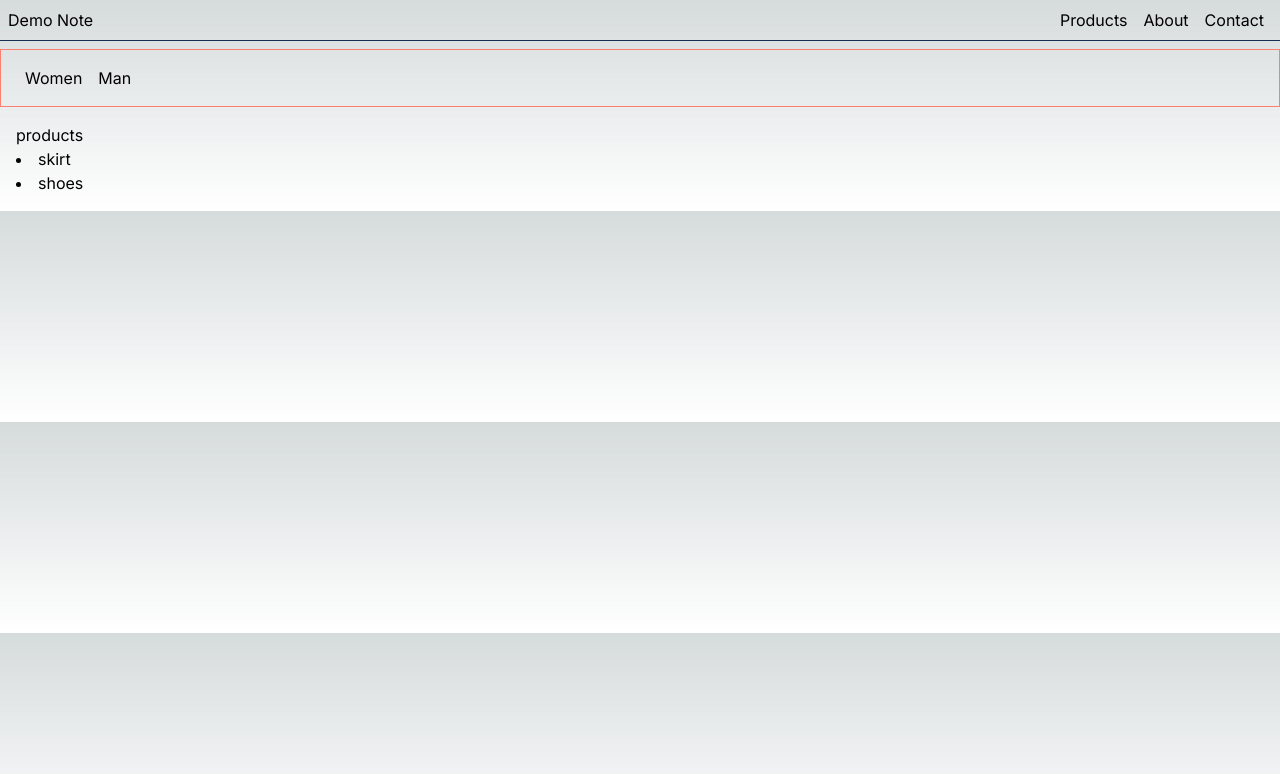
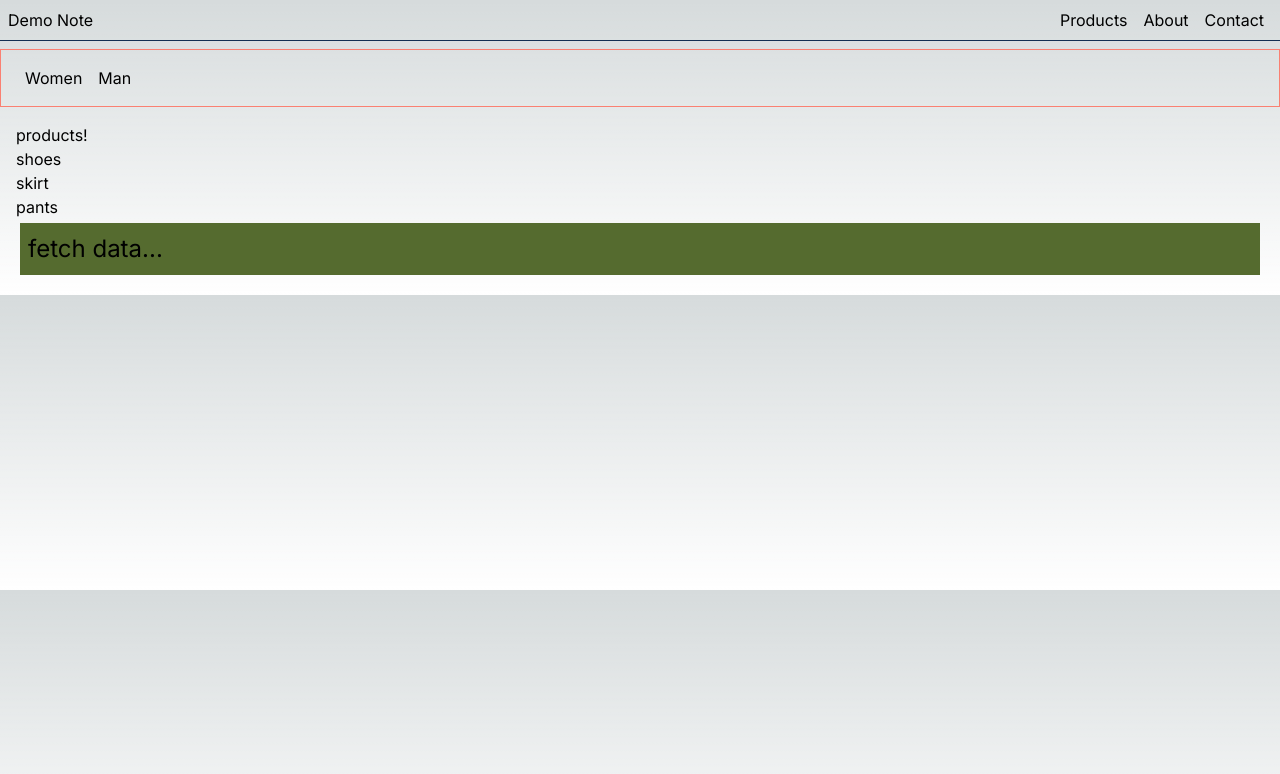
Before and after one commit to chanyu1/learn-nextjs, a Next.js app: page /products in a window 1280 px wide. Shown: the top 774 px of the page. Built offline with nearby package versions, Linux system fonts and the light colour scheme; no server answers.

Commit message:
feat: products service

```diff
--- /dev/null
+++ b/data/products.json
@@ -0,0 +1,17 @@
+[
+  {
+    "id": "1",
+    "name": "shoes",
+    "price": 5000
+  },
+  {
+    "id": "2",
+    "name": "skirt",
+    "price": 4500
+  },
+  {
+    "id": "3",
+    "name": "pants",
+    "price": 6000
+  }
+]
--- /dev/null
+++ b/src/app/components/Counter.tsx
@@ -0,0 +1,18 @@
+'use client';
+
+import { useState } from 'react';
+
+// 클라이언트 컴포넌트로 만들어도 서버에서 UI를 만들고 리턴해 줌
+// 그 후 하이드레이션에 의해 기능이 실행되도록 만들어짐
+export default function Counter() {
+  console.log('client component');
+
+  const [count, setCount] = useState(0);
+
+  return (
+    <>
+      <p>{count}</p>
+      <button onClick={() => setCount((num) => num + 1)}>increment num</button>
+    </>
+  );
+}
--- /dev/null
+++ b/src/app/components/MeowArticle.module.css
@@ -0,0 +1,6 @@
+.article {
+  font-size: 1.5rem;
+  margin: 4px;
+  padding: 8px;
+  background-color: darkolivegreen;
+}
--- /dev/null
+++ b/src/app/components/MeowArticle.tsx
@@ -0,0 +1,15 @@
+'use client';
+import { useEffect, useState } from 'react';
+import styles from './MeowArticle.module.css';
+
+export default function MeowArticle() {
+  const [text, setText] = useState('fetch data...');
+
+  useEffect(() => {
+    fetch('https://meowfacts.herokuapp.com')
+      .then((res) => res.json())
+      .then((data) => setText(data.data[0]));
+  }, []);
+
+  return <article className={styles.article}>{text}</article>;
+}
--- a/src/app/page.tsx
+++ b/src/app/page.tsx
@@ -1,3 +1,12 @@
+import Counter from './components/Counter';
+
 export default function Home() {
-  return <h1>homepage</h1>;
+  console.log('server component');
+
+  return (
+    <>
+      <h1>homepage</h1>
+      <Counter />
+    </>
+  );
 }
--- a/src/app/products/[slug]/page.tsx
+++ b/src/app/products/[slug]/page.tsx
@@ -1,5 +1,13 @@
 import React from 'react';
 import { notFound } from 'next/navigation';
+import { getProducts, getProduct } from '@/app/service/products';
+
+export const revalidate = 3;
+
+type Metadata = {
+  title: string;
+  description: string;
+};
 
 type Props = {
   params: {
@@ -7,24 +15,39 @@ type Props = {
   };
 };
 
-export function generateMetadata({ params }: Props) {
+// export function generateMetadata({ params }: Props) {
+//   return {
+//     title: `product name: ${params.slug}`,
+//   };
+// }
+export const generateMetadata = async ({
+  params,
+}: Props): Promise<Metadata> => {
+  const { slug } = params;
+  const product = await getProduct(slug);
+
   return {
-    title: `product name: ${params.slug}`,
+    title: `Wonderful Items | ${product?.name.toUpperCase()}`,
+    description: `Check our wonderful ${product?.name}!`,
   };
-}
+};
 
-export default function PantsPage({ params }: Props) {
-  if (params.slug === 'notthing') {
+export default async function ProductPage({ params: { slug } }: Props) {
+  const product = await getProduct(slug);
+
+  if (!product) {
     notFound();
   }
 
-  return <>{params.slug} page!</>;
+  // 서버 파일에 있는 데이터 중 해당 제품의 정보를 찾아서 보여 줌
+  return <>{product.name} page!</>;
 }
 
-// 페이지 미리 생성: ssg 스타틱 사이트 제너레이트
-export function generateStaticParams() {
-  const products = ['pants', 'skirt'];
+export async function generateStaticParams() {
+  // 모든 제품의 페이지들을 미리 만들어 둘 수 있게 할 예정, 페이지 미리 생성(SSG: 스타틱 사이트 제너레이트)
+  const products = await getProducts();
+
   return products.map((product) => ({
-    slug: product,
+    slug: product.id,
   }));
 }
--- a/src/app/products/page.tsx
+++ b/src/app/products/page.tsx
@@ -1,17 +1,34 @@
 import React from 'react';
 import Link from 'next/link';
+import { getProducts } from '@/app/service/products';
+import MeowArticle from '../components/MeowArticle';
 
-const products = ['skirt', 'shoes'];
+// ISR: 3초 주기로 새 렌더링
+// export const revalidate = 3;
 
-export default function ProductsPage() {
+export default async function ProductsPage() {
+  // 서버 파일(데이터베이스)에 있는 제품의 리스트를 읽어와서 보여 줌
+  const products = await getProducts();
+
+  // const res = await fetch('https://meowfacts.herokuapp.com', {
+  //   // next: { revalidate: 0 }, // SSR이 되고 요청이 올 때마다 HTML을 새로 만들어 렌더링 함
+  //   // cache: 'force-cache', // default값으로, SSR로 움직임 "no-store"도 SSR
+  //   next: { revalidate: 3 }, // ISR
+  // });
+  // const data = await res.json();
+  // const factText = data.data[0];
+
   return (
     <>
-      <h1>products</h1>
-      {products.map((product, index) => (
-        <li key={index}>
-          <Link href={`products/${product}`}>{product}</Link>
-        </li>
-      ))}
+      <h1>products!</h1>
+      <ul>
+        {products.map((product, index) => (
+          <li key={index}>
+            <Link href={`products/${product.id}`}>{product.name}</Link>
+          </li>
+        ))}
+      </ul>
+      <MeowArticle />
     </>
   );
 }
--- /dev/null
+++ b/src/app/service/products.ts
@@ -0,0 +1,19 @@
+import path from 'path';
+import { promises as fs } from 'fs';
+
+export type Product = {
+  id: string;
+  name: string;
+  price: number;
+};
+
+export async function getProducts(): Promise<Product[]> {
+  const filePath = path.join(process.cwd(), 'data', 'products.json');
+  const data = await fs.readFile(filePath, 'utf-8');
+  return JSON.parse(data);
+}
+
+export async function getProduct(id: string): Promise<Product | undefined> {
+  const products = await getProducts();
+  return products.find((item) => item.id === id);
+}
```
